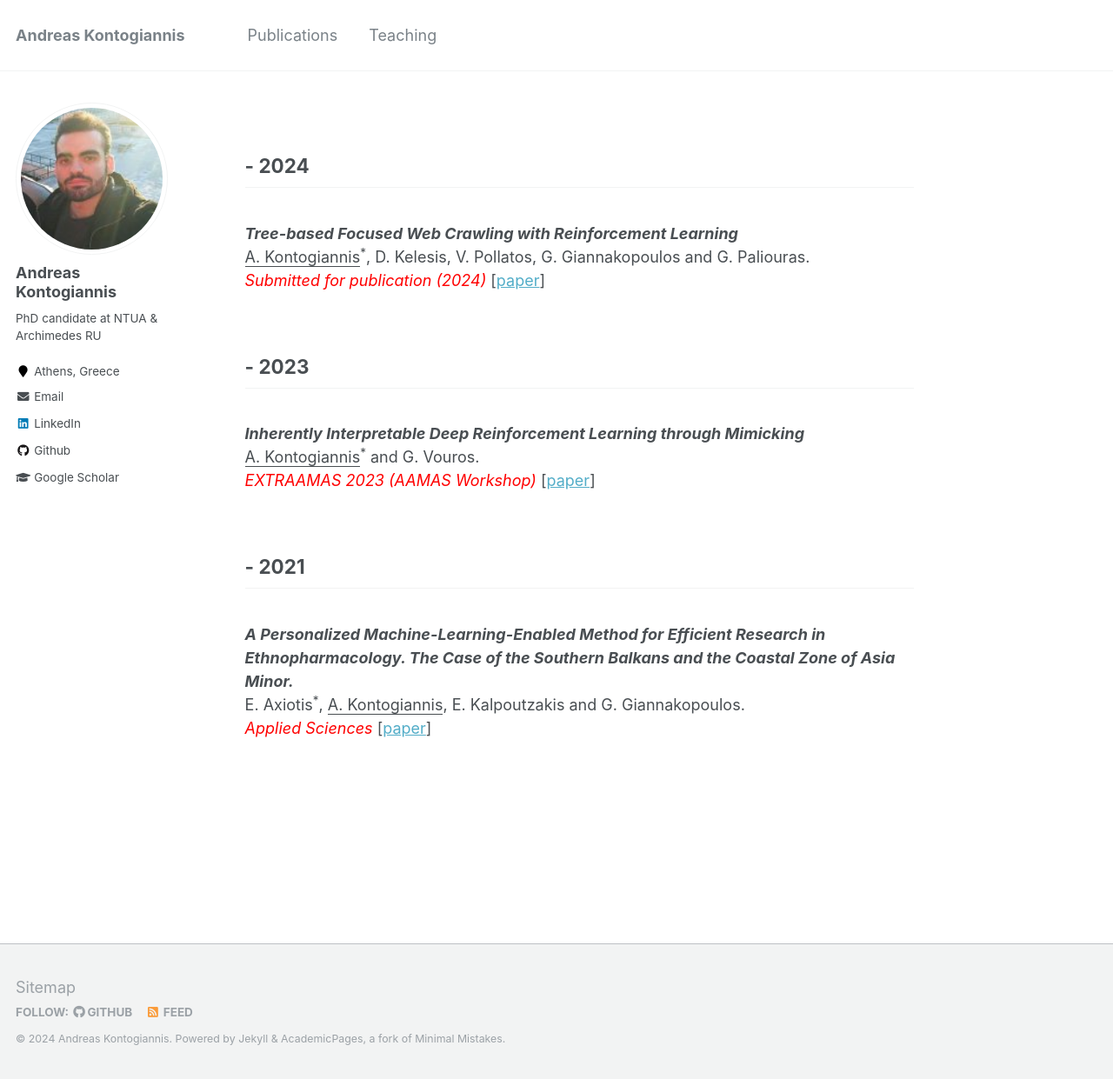
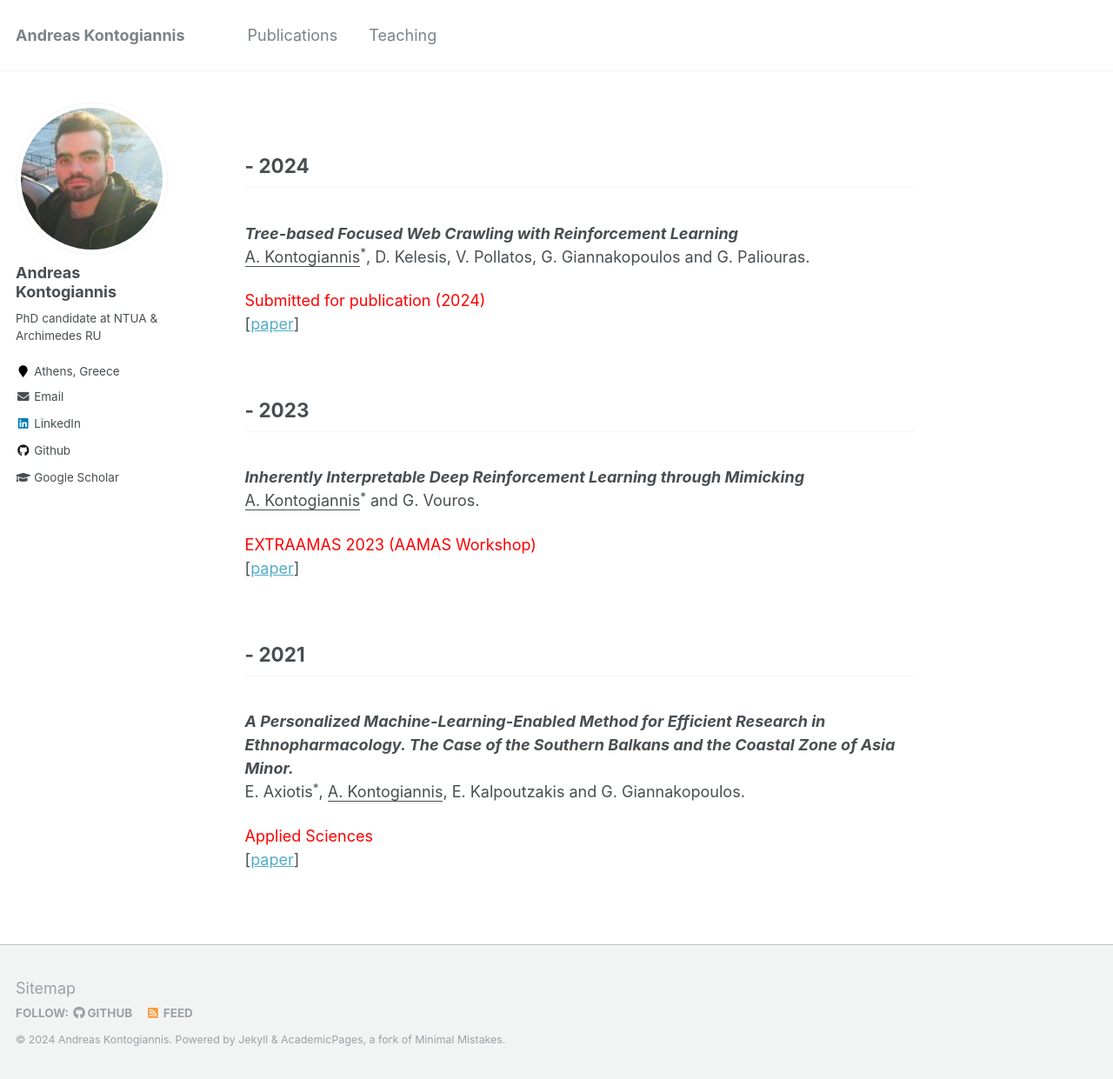
Before and after one commit to ddaedalus/ddaedalus.github.io, a Jekyll site: the page built from _pages/publications.md, in a window 1280 px wide and 1241 px high. Shown: the whole window at 87% size. Built offline with Jekyll 4.4.1, drawn with Linux system fonts in a browser that asks for light colours.

Commit message:
Update publications.md

```diff
--- a/_pages/publications.md
+++ b/_pages/publications.md
@@ -15,7 +15,7 @@ redirect_from:
 <br/>
 <u>A. Kontogiannis</u><sup>*</sup>, D. Kelesis, V. Pollatos, G. Giannakopoulos and G. Paliouras.
 <br/>
-_<font color="red">Submitted for publication (2024)</font>_ [[paper](https://arxiv.org/abs/2112.07620)] <br/>
+<font color="red">Submitted for publication (2024)</font> [[paper](https://arxiv.org/abs/2112.07620)] <br/>
 <br/>
 
 ## - 2023
@@ -25,7 +25,7 @@ _<font color="red">Submitted for publication (2024)</font>_ [[paper](https://arx
 <br/>
 <u>A. Kontogiannis</u><sup>*</sup> and G. Vouros.
 <br/>
-_<font color="red">EXTRAAMAS 2023 (AAMAS Workshop)</font>_ [[paper](https://link.springer.com/chapter/10.1007/978-3-031-40878-6_10)] <br/>
+<font color="red">EXTRAAMAS 2023 (AAMAS Workshop)</font> [[paper](https://link.springer.com/chapter/10.1007/978-3-031-40878-6_10)] <br/>
 <br/>
 
 ## - 2021
@@ -35,5 +35,5 @@ _<font color="red">EXTRAAMAS 2023 (AAMAS Workshop)</font>_ [[paper](https://link
 <br/>
 E. Axiotis<sup>*</sup>, <u>A. Kontogiannis</u>, E. Kalpoutzakis and G. Giannakopoulos.
 <br/>
-_<font color="red">Applied Sciences</font>_ [[paper](https://www.mdpi.com/2076-3417/11/13/5826)] <br/>
+<font color="red">Applied Sciences</font> [[paper](https://www.mdpi.com/2076-3417/11/13/5826)] <br/>
 <br/>
```
